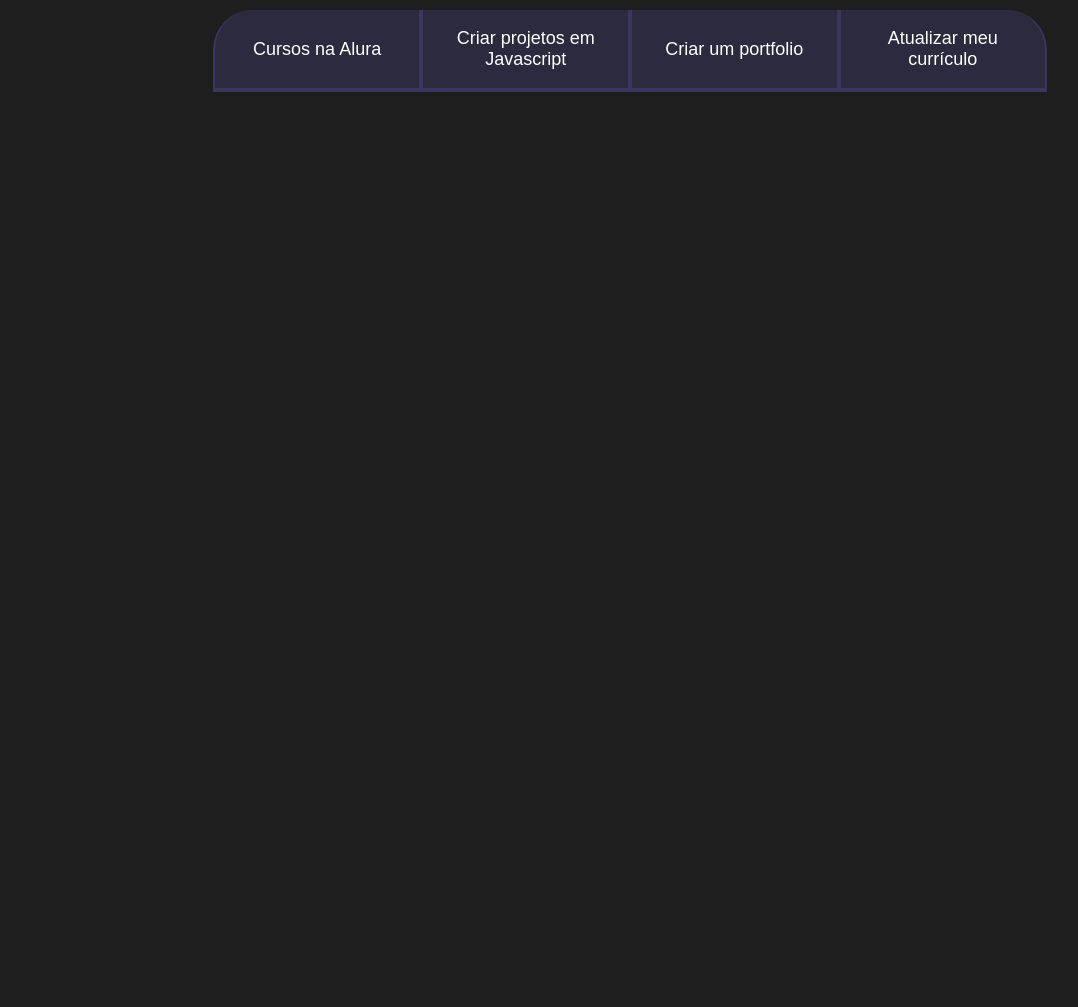
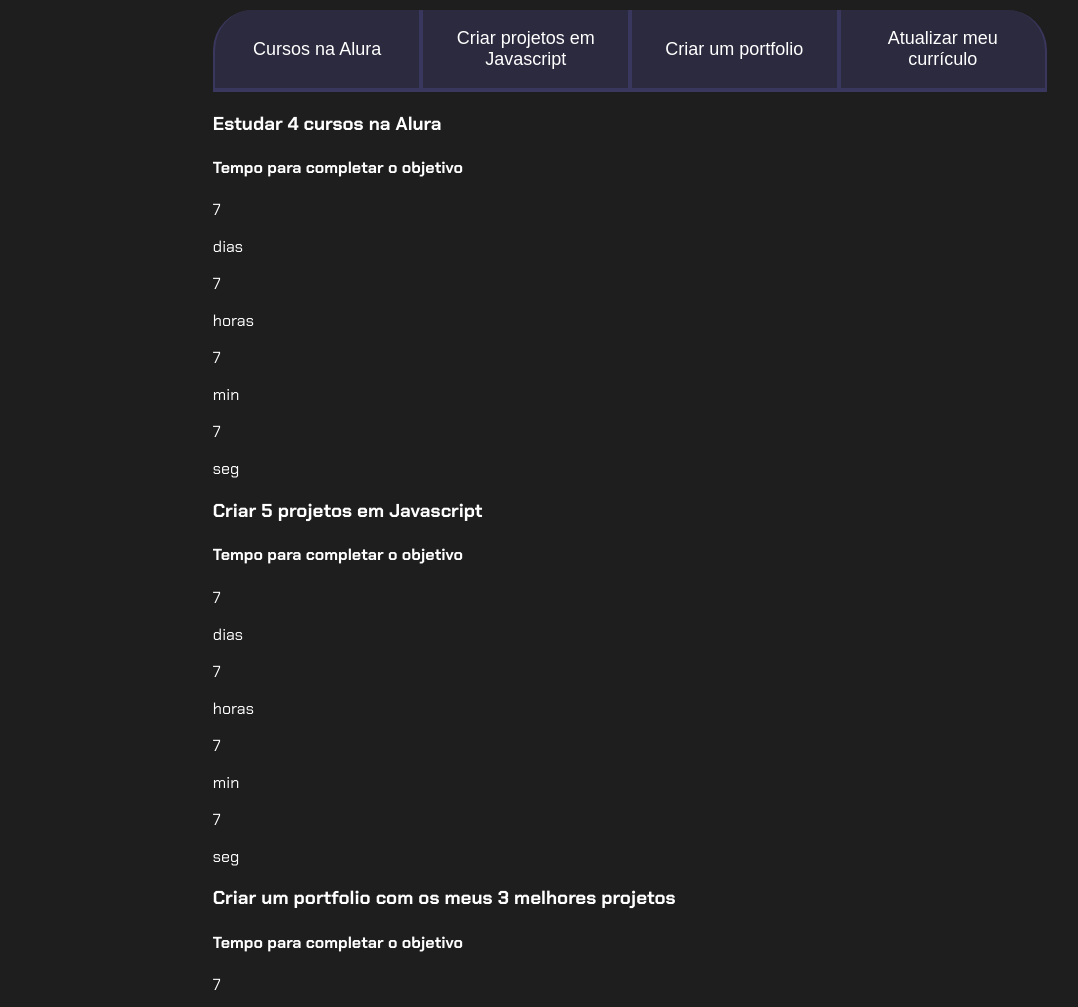
Before and after one commit to lucasviana125/Portif-lio-3-ano-A, a plain HTML site: page index.html in a window 1280 px wide. Shown: the part 93-1100 px from the top of the page, without its empty margins (10-1088 px from the left). Before the commit the page ends 800 px from the top, so only its background shows below. Drawn offline with Linux system fonts and the light colour scheme.

Commit message:
Add files via upload

```diff
--- a/index.html
+++ b/index.html
@@ -10,14 +10,107 @@
 
 <body>
     <section class="conteudo-principal">
-        <h2 class="titulo-principal">Meus Objetivos do ano<span>_</span></h2>
-        <div class="botoes">
-            <button class="botao ativo">Cursos na Alura</button>
-            <button class="botao">Criar projetos em Javascript</button>
-            <button class="botao">Criar um portfolio</button>
-            <button class="botao">Atualizar meu currículo</button>
+        <h2 class="titulo-principal">Meus objetivos do ano<span>_</span></h2>
+        <div class="conteudo">
+            <div class="botoes">
+                <button class="botao ativo">Cursos na Alura</button>
+                <button class="botao">Criar projetos em Javascript</button>
+                <button class="botao">Criar um portfolio</button>
+                <button class="botao">Atualizar meu currículo</button>
+            </div>
+            <div class="abas-textos">
+                <div class="aba-conteudo ativo">
+                    <h3 class="aba-conteudo-titulo-principal">Estudar 4 cursos na Alura</h3>
+                    <h4 class="aba-conteudo-titulo-secundario">Tempo para completar o objetivo</h4>
+                    <div class="contador">
+                        <div class="contador-digito">
+                            <p class="contador-digito-numero" id="dias0">7</p>
+                            <p class="contador-digito-texto">dias</p>
+                        </div>
+                        <div class="contador-digito">
+                            <p class="contador-digito-numero" id="horas0">7</p>
+                            <p class="contador-digito-texto">horas</p>
+                        </div>
+                        <div class="contador-digito">
+                            <p class="contador-digito-numero" id="min0">7</p>
+                            <p class="contador-digito-texto">min</p>
+                        </div>
+                        <div class="contador-digito">
+                            <p class="contador-digito-numero" id="seg0">7</p>
+                            <p class="contador-digito-texto">seg</p>
+                        </div>
+                    </div>
+                </div>
+                <div class="aba-conteudo">
+                    <h3 class="aba-conteudo-titulo-principal">Criar 5 projetos em Javascript</h3>
+                    <h4 class="aba-conteudo-titulo-secundario">Tempo para completar o objetivo</h4>
+                    <div class="contador">
+                        <div class="contador-digito">
+                            <p class="contador-digito-numero" id="dias1">7</p>
+                            <p class="contador-digito-texto">dias</p>
+                        </div>
+                        <div class="contador-digito">
+                            <p class="contador-digito-numero" id="horas1">7</p>
+                            <p class="contador-digito-texto">horas</p>
+                        </div>
+                        <div class="contador-digito">
+                            <p class="contador-digito-numero" id="min1">7</p>
+                            <p class="contador-digito-texto">min</p>
+                        </div>
+                        <div class="contador-digito">
+                            <p class="contador-digito-numero" id="seg1">7</p>
+                            <p class="contador-digito-texto">seg</p>
+                        </div>
+                    </div>
+                </div>
+                <div class="aba-conteudo">
+                    <h3 class="aba-conteudo-titulo-principal">Criar um portfolio com os meus 3 melhores projetos</h3>
+                    <h4 class="aba-conteudo-titulo-secundario">Tempo para completar o objetivo</h4>
+                    <div class="contador">
+                        <div class="contador-digito">
+                            <p class="contador-digito-numero" id="dias2">7</p>
+                            <p class="contador-digito-texto">dias</p>
+                        </div>
+                        <div class="contador-digito">
+                            <p class="contador-digito-numero" id="horas2">7</p>
+                            <p class="contador-digito-texto">horas</p>
+                        </div>
+                        <div class="contador-digito">
+                            <p class="contador-digito-numero" id="min2">7</p>
+                            <p class="contador-digito-texto">min</p>
+                        </div>
+                        <div class="contador-digito">
+                            <p class="contador-digito-numero" id="seg2">7</p>
+                            <p class="contador-digito-texto">seg</p>
+                        </div>
+                    </div>
+                </div>
+                <div class="aba-conteudo">
+                    <h3 class="aba-conteudo-titulo-principal">Atualizar meu curriculo com os certificados da Alura</h3>
+                    <h4 class="aba-conteudo-titulo-secundario">Tempo para completar o objetivo</h4>
+                    <div class="contador">
+                        <div class="contador-digito">
+                            <p class="contador-digito-numero" id="dias3">7</p>
+                            <p class="contador-digito-texto">dias</p>
+                        </div>
+                        <div class="contador-digito">
+                            <p class="contador-digito-numero" id="horas3">7</p>
+                            <p class="contador-digito-texto">horas</p>
+                        </div>
+                        <div class="contador-digito">
+                            <p class="contador-digito-numero" id="min3">7</p>
+                            <p class="contador-digito-texto">min</p>
+                        </div>
+                        <div class="contador-digito">
+                            <p class="contador-digito-numero" id="seg3">7</p>
+                            <p class="contador-digito-texto">seg</p>
+                        </div>
+                    </div>
+                </div>
+            </div>
         </div>
     </section>
     <script src="main.js"></script>
 </body>
+
 </html>
```
